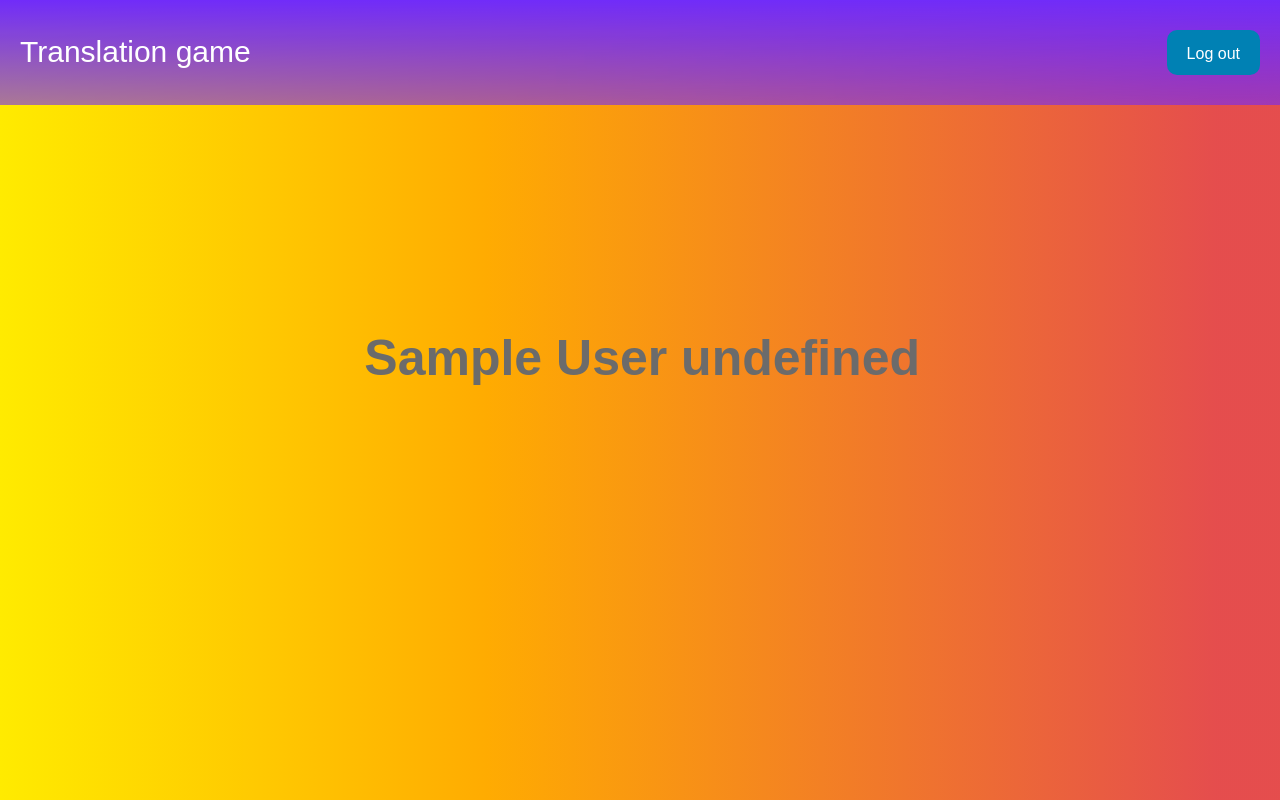
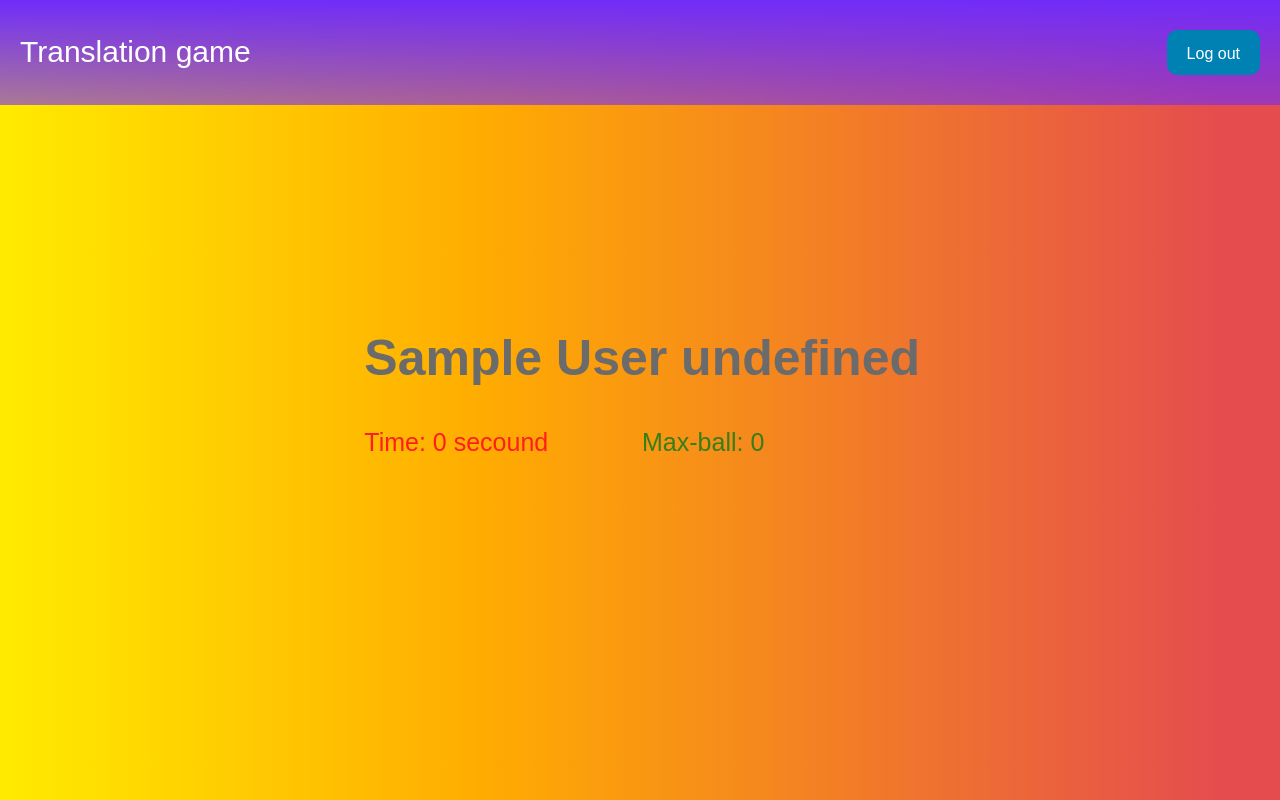
Before and after one commit to AbdullohKomil/bellashuv-4, a plain HTML site: page records.html in a window 1280 px wide. Drawn offline with Linux system fonts and the light colour scheme; sample sign-in values are in the browser's storage.

Commit message:
last commit

```diff
--- a/js/main.js
+++ b/js/main.js
@@ -7,6 +7,8 @@ if (!localStorage.getItem('user')) {
 logOutBtn.addEventListener('click', () => {
   localStorage.removeItem('user');
   location.replace('signup.html');
+  localStorage.removeItem("ball")
+  localStorage.removeItem("time")
 });
 
 const gameCategoryEasy = () => {
--- a/records.html
+++ b/records.html
@@ -27,8 +27,12 @@
           <div class="records__inner">
             <h2 class="records__user-name"></h2>
             <div class="records__content" >
-              <p class="records__max-time"></p>
-              <p class="records__ball" ></p>
+              <p class="records__max-time">
+                Time: 0 secound
+              </p>
+              <p class="records__ball" >
+                Max-ball: 0
+              </p>
             </div>
           </div>
         </div>
@@ -36,5 +40,6 @@
     </main>
 
     <script src="./js/records.js"></script>
+    <script src="./js/main.js"></script>
   </body>
 </html>
```
